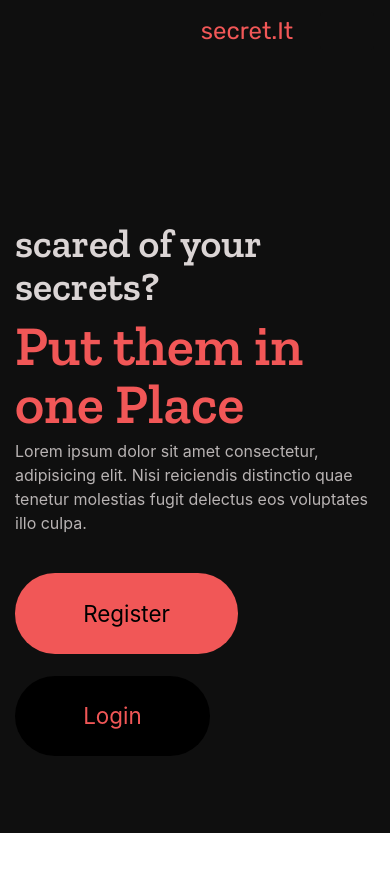
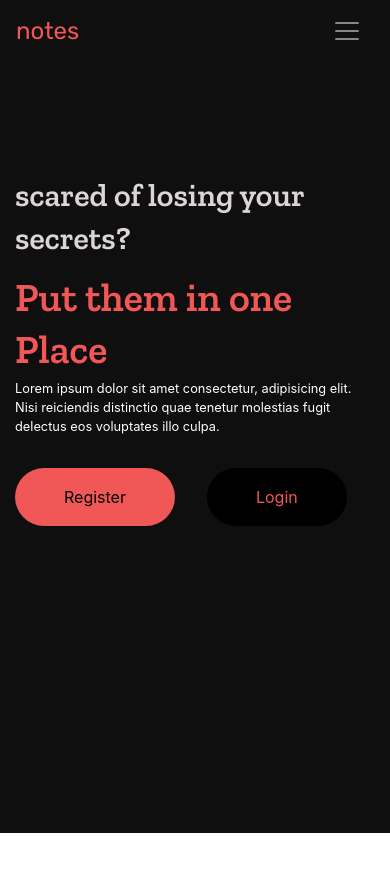
Before and after one commit to Joshua-Ogbonna/iThink, a Vue app: page / in a window 390 px wide. Shown: the top 872 px of the page. After the commit the page ends 844 px from the top, so only its background shows below. Built offline with nearby package versions, Linux system fonts and the light colour scheme; no server answers.

Commit message:
Responsive jobs at iThink

```diff
--- a/src/components/Navigation.vue
+++ b/src/components/Navigation.vue
@@ -1,7 +1,7 @@
 <template>
     <div>
-        <nav class="navbar navbar-expand-lg">
-            <router-link class="navbar-brand" to="/">secret.It</router-link>
+        <nav class="navbar navbar-expand-lg navbar-dark">
+            <router-link class="navbar-brand" to="/">notes</router-link>
             <button class="navbar-toggler" type="button" data-toggle="collapse" data-target="#navbarNav" aria-controls="navbarNav" aria-expanded="false" aria-label="Toggle navigation">
                 <span class="navbar-toggler-icon"></span>
             </button>
@@ -53,7 +53,6 @@ import { mapGetters, mapActions } from 'vuex'
 <style scoped>
     .navbar-brand {
         padding-left: 7.7em;
-
     }
     .navbar-brand {
         color: rgb(241, 87, 87);
@@ -81,4 +80,18 @@ import { mapGetters, mapActions } from 'vuex'
         outline: none;
         border: none;
     }
+
+    /* Media query for mobiles */
+    @media only screen and (max-width: 736px) {
+        .navbar-brand {
+            padding-left: 0;
+        }
+    }
+
+    /* Media query for iPad */
+    @media only screen and (min-width: 768px) {
+        .navbar-brand {
+            padding-left: 2rem;
+        }
+    }
 </style>
--- a/src/router/index.js
+++ b/src/router/index.js
@@ -10,14 +10,6 @@ const routes = [
     path: '/',
     name: 'Home',
     component: Home
-  },
-  {
-    path: '/about',
-    name: 'About',
-    // route level code-splitting
-    // this generates a separate chunk (about.[hash].js) for this route
-    // which is lazy-loaded when the route is visited.
-    component: () => import(/* webpackChunkName: "about" */ '../views/About.vue')
   },
   {
     path: '/register',
--- a/src/views/About.vue
+++ /dev/null
@@ -1,67 +0,0 @@
-<template>
-  <div class="home">
-    <div class="main">
-      <div class="container">
-        <div class="row">
-          <div class="first_row">
-            <p class="tagline">about us</p>
-
-            <p class="paragraph">Lorem ipsum dolor sit amet consectetur adipisicing elit. Accusamus quae laboriosam animi ut dignissimos minus cupiditate voluptatum aliquam esse perspiciatis. Voluptatibus vel incidunt odio labore voluptatem cum, impedit a! Deserunt aliquid eveniet beatae dolores ea laudantium molestias perferendis, nisi voluptatum doloribus, soluta alias voluptatem quia praesentium atque, dolore cupiditate quam harum maxime sed. Iusto voluptas facere dignissimos totam nam. Quaerat itaque perferendis earum quibusdam aliquid ad accusantium laboriosam, doloribus quidem nostrum numquam sequi. Doloremque eligendi optio facilis adipisci corporis repellat aperiam sed sunt nisi sapiente. Quos animi voluptate ut doloremque, eum eos deleniti qui odit, facilis provident officia perferendis inventore.</p>
-            <router-link class="btn register" to="/register">Register</router-link>
-            <router-link class="btn login" to="/login">Login</router-link>
-          </div>
-        </div>
-      </div>
-    </div>
-  </div>
-</template>
-
-<script>
-// @ is an alias to /src
-
-export default {
-  name: 'Home',
-  components: {
-
-  }
-}
-</script>
-
-<style lang="css" scoped>
-  .main {
-    background-color:  rgb(15, 15, 15);
-    height: 91.3vh;
-    width: 100%;
-  }
-  .first_row {
-    margin: 10em 0;
-    line-height: 2.7em;
-  }
-  .tagline {
-    color: white;
-    font-family: 'Zilla Slab', serif;
-    font-size: 3.5em;
-  }
-  .paragraph {
-    line-height: 1.5em;
-    color: rgb(165, 161, 161);
-  }
-  .register {
-    margin-right: 2em;
-    background: rgb(241, 87, 87);
-    color: #000;
-    font-size: 1.4em;
-    border-radius: 40px;
-    padding: 1em 3em;
-    margin-top: 1em;
-  }
-  .login {
-    background: #000;
-    outline: none;
-    color: rgb(241, 87, 87);
-    font-size: 1.4em;
-    border-radius: 40px;
-    padding: 1em 3em;
-    margin-top: 1em;
-  }
-</style>
--- a/src/views/Home.vue
+++ b/src/views/Home.vue
@@ -3,8 +3,8 @@
     <div class="main">
       <div class="container">
         <div class="row">
-          <div class="col-sm-7 first_row">
-            <p class="tagline">scared of your secrets?</p>
+          <div class="col-lg-7 first_row">
+            <p class="tagline">scared of losing your secrets?</p>
             <span class="head">Put them in one Place</span>
             <p class="paragraph">Lorem ipsum dolor sit amet consectetur, adipisicing elit. Nisi reiciendis distinctio quae tenetur molestias fugit delectus eos voluptates illo culpa.</p>
             <router-link to="/register" class="btn register">Register</router-link>
@@ -50,7 +50,7 @@ export default {
   }
   .paragraph {
     line-height: 1.5em;
-    color: rgb(184, 179, 179);
+    color: #fff;
   }
   .register {
     margin-right: 2em;
@@ -70,4 +70,85 @@ export default {
     padding: 1em 3em;
     margin-top: 1em;
   }
+
+  /* Media query for iPhone 5/SE */
+
+  @media only screen and (min-width: 768px) {
+    .first_row {
+        margin: 15em 0;
+        line-height: 2.7em;
+    }
+    .register {
+      margin-right: 2em;
+      background: rgb(241, 87, 87);
+      color: #000;
+      font-size: 1.2rem;
+      border-radius: 40px;
+      padding: 1em 3em;
+      margin-top: 1em;
+    }
+    .login {
+      background: #000;
+      outline: none;
+      color: rgb(241, 87, 87);
+      font-size: 1.3rem;
+      border-radius: 40px;
+      padding: 1em 3em;
+      margin-top: 1em;
+    }
+    .tagline {
+      color: rgb(219, 213, 213);
+      font-family: 'Zilla Slab', serif;
+      font-size: 2.5rem;
+    }
+    .head {
+      font-family: 'Zilla Slab', serif;
+      font-size: 3em;
+      color: rgb(241, 87, 87);
+      margin-top: 2em;
+    }
+    .paragraph {
+      font-size: 1.2rem;
+    }
+  }
+
+  /* Media query for mobiles */
+  @media only screen and (max-width: 736px) {
+    .first_row {
+        margin: 7em 0;
+        line-height: 2.7em;
+    }
+    .register {
+      margin-right: 2em;
+      background: rgb(241, 87, 87);
+      color: #000;
+      font-size: 1rem;
+      border-radius: 40px;
+      padding: 1em 3em;
+      margin-top: 1em;
+    }
+    .login {
+      background: #000;
+      outline: none;
+      color: rgb(241, 87, 87);
+      font-size: 1rem;
+      border-radius: 40px;
+      padding: 1em 3em;
+      margin-top: 1em;
+    }
+    .tagline {
+      color: rgb(219, 213, 213);
+      font-family: 'Zilla Slab', serif;
+      font-size: 2rem;
+    }
+    .head {
+      font-family: 'Zilla Slab', serif;
+      font-size: 2.5em;
+      color: rgb(241, 87, 87);
+      margin-top: 2em;
+    }
+    .paragraph {
+      font-size: 0.8rem;
+    }
+  }
 </style>
--- a/src/views/Login.vue
+++ b/src/views/Login.vue
@@ -5,11 +5,11 @@
 
             <div class="form-group">
                 <label for="Email">Email</label>
-                <input type="email" name="email" class="form-control" placeholder="johndoe@email.com" v-model="info.email">
+                <input type="email" name="email" class="form-control" placeholder="johndoe@email.com" v-model="info.email" required>
             </div>
             <div class="form-group">
                 <label for="Password">Password</label>
-                <input type="password" name="password" class="form-control" placeholder="**************" v-model="info.password">
+                <input type="password" name="password" class="form-control" placeholder="**************" v-model="info.password" required>
             </div>
 
             <button class="btn mr-5" @click.prevent="loginUser">Login</button>
@@ -73,4 +73,26 @@ import router from '../router/index'
         color: #000;
         text-decoration: none;
     }
+
+    @media screen and (max-width: 667px) {
+        form {
+            width: 100%;
+        }
+        h4 {
+            font-size: 0.8rem;
+        }
+        .para {
+            font-size: .7rem;
+            margin-left: -2rem;
+        }
+        button {
+            background: #000;
+            outline: none;
+            color: rgb(241, 87, 87);
+            font-size: 0.9em;
+            border-radius: 40px;
+            padding: 1em 2em;
+            margin-top: 1em;
+        }
+    }
 </style>
--- a/src/views/Register.vue
+++ b/src/views/Register.vue
@@ -4,22 +4,22 @@
             <h4 class="text-center mt-5">hi! welcome, register an account</h4>
             <div class="form-group mt-4">
                 <label for="Name">Name</label>
-                <input type="text" name="name" class="form-control" placeholder="John Doe" v-model="register.name">
+                <input type="text" name="name" class="form-control" placeholder="John Doe" v-model="register.name" required>
             </div>
             <div class="form-group">
                 <label for="Email">Email</label>
-                <input type="email" name="email" class="form-control" placeholder="johndoe@email.com" v-model="register.email">
+                <input type="email" name="email" class="form-control" placeholder="johndoe@email.com" v-model="register.email" required>
             </div>
             <div class="form-group">
                 <label for="Password">Password</label>
-                <input type="password" name="password" class="form-control" placeholder="**************" v-model="register.password">
+                <input type="password" name="password" class="form-control" placeholder="**************" v-model="register.password" required>
             </div>
             <div class="form-group">
                 <label for="Confirm_Password">Confirm Password</label>
-                <input type="password" name="confirm_password" class="form-control" placeholder="**************" v-model="register.confirm_password">
+                <input type="password" name="confirm_password" class="form-control" placeholder="**************" v-model="register.confirm_password" required>
             </div>
             <button class="btn mr-5" @click.prevent="registerUser">Register</button>
-            <router-link to="/login" class="para mr-5">Have an account? Login</router-link>
+            <router-link to="/login" class="para " id="para">Have an account? Login</router-link>
         </form>
     </div>
 </template>
@@ -77,4 +77,26 @@ import { mapActions } from 'vuex'
         color: #000;
         text-decoration: none;
     }
+
+    @media screen and (max-width: 667px) {
+        form {
+            width: 100%;
+        }
+        h4 {
+            font-size: 1.2rem;
+        }
+        #para {
+            font-size: 1rem;
+            margin-left: -1rem;
+        }
+         button {
+            background: #000;
+            outline: none;
+            color: rgb(241, 87, 87);
+            font-size: 0.9em;
+            border-radius: 40px;
+            padding: 1em 2em;
+            margin-top: 1em;
+        }
+    }
 </style>
```
Also changed, not shown: 1 other file (tests, documents, lock files or other folders).
